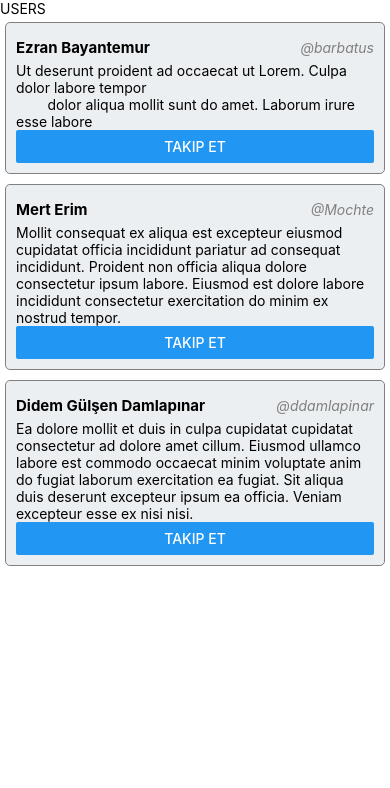
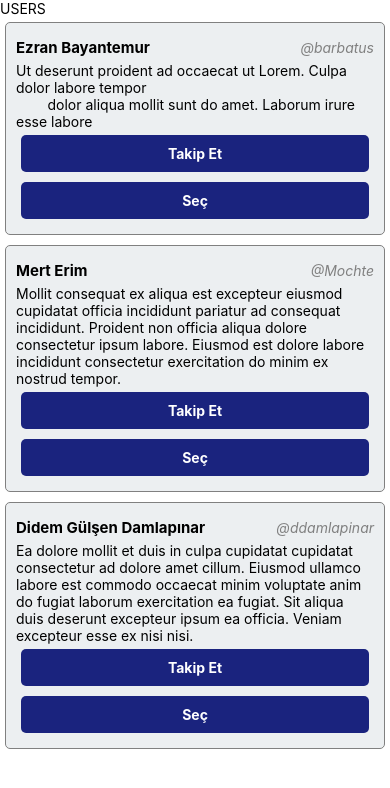
Before and after one commit to ddamlapinar/cscon21-react-native, a React Native app: screen / in a window 390 px wide. Shown: the top 788 px of the page. Built offline with nearby package versions, Linux system fonts and the light colour scheme.

Commit message:
feat: Implemented button component

```diff
--- a/src/App.js
+++ b/src/App.js
@@ -4,6 +4,10 @@ import {SafeAreaView, Text} from 'react-native';
 import UserCard from './components/UserCard/UserCard';
 
 function App() {
+  function handleSelectUser(username) {
+    console.log('SELECTED USER: ' + username);
+  }
+
   return (
     <SafeAreaView style={{flex: 1}}>
       <Text>USERS</Text>
@@ -12,16 +16,19 @@ function App() {
         usertag="barbatus"
         content="Ut deserunt proident ad occaecat ut Lorem. Culpa dolor labore tempor
         dolor aliqua mollit sunt do amet. Laborum irure esse labore"
+        onSelect={() => handleSelectUser('Ezran')}
       />
       <UserCard
         username="Mert Erim"
         usertag="Mochte"
         content="Mollit consequat ex aliqua est excepteur eiusmod cupidatat officia incididunt pariatur ad consequat incididunt. Proident non officia aliqua dolore consectetur ipsum labore. Eiusmod est dolore labore incididunt consectetur exercitation do minim ex nostrud tempor."
+        onSelect={() => handleSelectUser('Mert')}
       />
       <UserCard
         username="Didem Gülşen Damlapınar"
         usertag="ddamlapinar"
         content="Ea dolore mollit et duis in culpa cupidatat cupidatat consectetur ad dolore amet cillum. Eiusmod ullamco labore est commodo occaecat minim voluptate anim do fugiat laborum exercitation ea fugiat. Sit aliqua duis deserunt excepteur ipsum ea officia. Veniam excepteur esse ex nisi nisi."
+        onSelect={() => handleSelectUser('Didem')}
       />
     </SafeAreaView>
   );
--- a/src/components/UserCard/UserCard.js
+++ b/src/components/UserCard/UserCard.js
@@ -1,8 +1,8 @@
 import React from 'react';
-import {View, Text, Button, Alert} from 'react-native';
+import {View, Text, Alert, TouchableOpacity} from 'react-native';
 import styles from './UserCard.style';
 
-const UserCard = ({username, usertag, content}) => {
+const UserCard = ({username, usertag, content, onSelect}) => {
   return (
     <View style={styles.container}>
       <View style={styles.name_container}>
@@ -10,10 +10,15 @@ const UserCard = ({username, usertag, content}) => {
         <Text style={styles.usertag}>@{usertag}</Text>
       </View>
       <Text>{content}</Text>
-      <Button
-        title="Takip Et"
-        onPress={() => Alert.alert('CSCON21', `Hi, @${usertag}`)}
-      />
+
+      <TouchableOpacity
+        style={styles.button_container}
+        onPress={() => Alert.alert('CSCON21', `Hi, @${usertag}`)}>
+        <Text style={styles.button_text}>Takip Et</Text>
+      </TouchableOpacity>
+      <TouchableOpacity style={styles.button_container} onPress={onSelect}>
+        <Text style={styles.button_text}>Seç</Text>
+      </TouchableOpacity>
     </View>
   );
 };
--- a/src/components/UserCard/UserCard.style.js
+++ b/src/components/UserCard/UserCard.style.js
@@ -24,4 +24,15 @@ export default StyleSheet.create({
     color: 'gray',
     marginLeft: 10,
   },
+  button_container: {
+    backgroundColor: '#1a237e',
+    padding: 10,
+    margin: 5,
+    borderRadius: 5,
+    alignItems: 'center',
+  },
+  button_text: {
+    fontWeight: 'bold',
+    color: 'white',
+  },
 });
```
